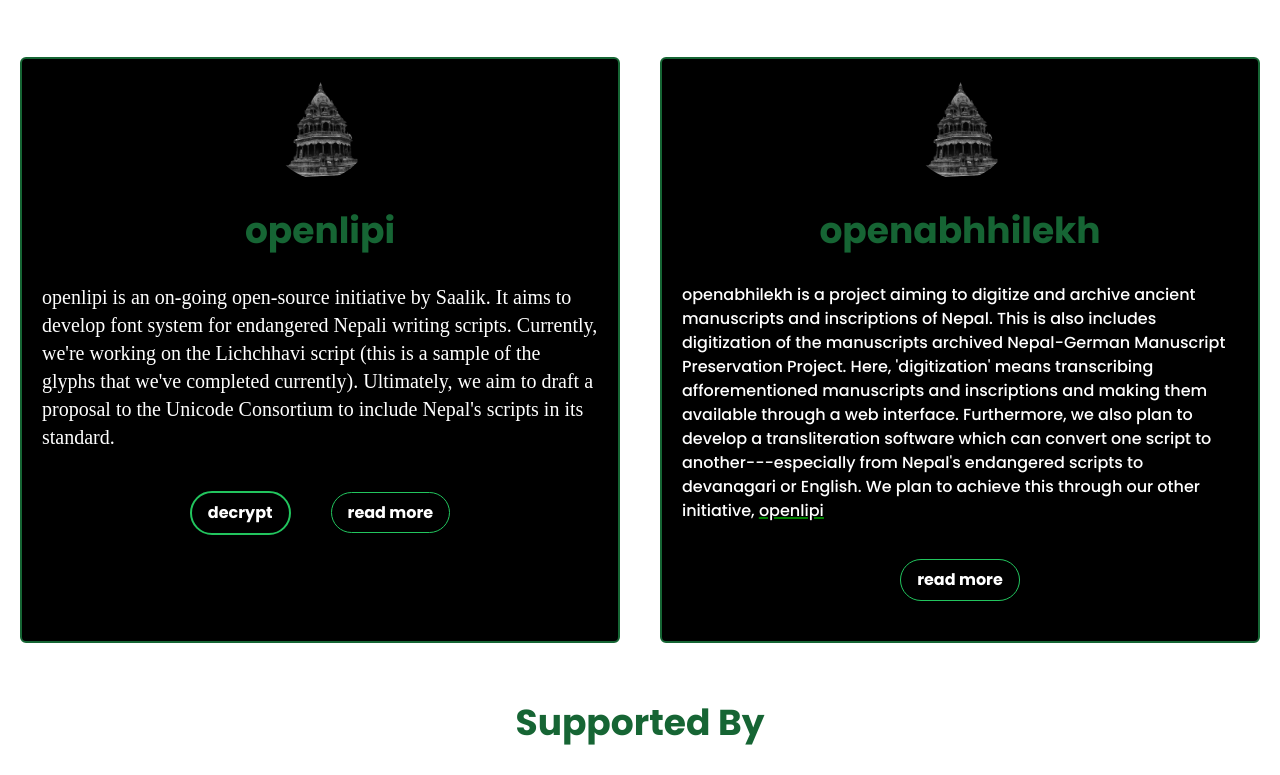
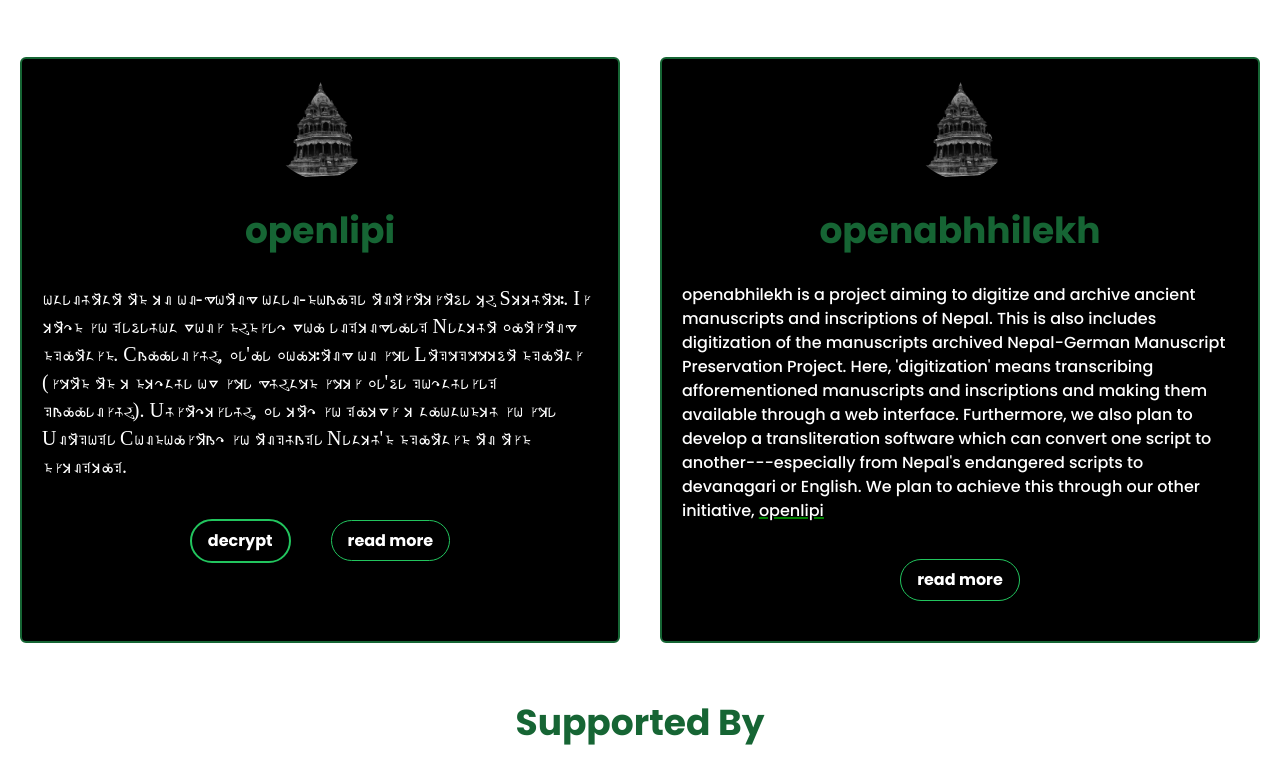
Before and after one commit to opensaalik/saalik-website, a Next.js app: page / in a window 1280 px wide. Shown: the part 2984-3759 px from the top of the page. Built offline with nearby package versions, Linux system fonts and the light colour scheme.

Commit message:
chore: prepare for deployment

```diff
--- a/app/globals.css
+++ b/app/globals.css
@@ -35,10 +35,10 @@ body {
 @layer base {
   @font-face {
     font-family: 'openlipi-lichchhavi';
-    font-style: bold;
-    font-weight: 400;
+    font-style: normal;
+    font-weight: 700;
     font-display: swap;
-    src: url(/fonts/openlipi-lichchhavi-bold) format('ttf');
+    src: url('/fonts/openlipi-lichchhavi-bold.ttf') format('truetype');
   }
 }
 
--- a/app/page.tsx
+++ b/app/page.tsx
@@ -1,8 +1,5 @@
 "use client";
 import Image from "next/image";
-// import vercel from "/public/saalik500.png";
-// import bg from "/public/sculpture.jpg";
-// import Link from "next/link";
 import Navbar from "./Navbar";
 import Button from "./Button";
 import Title from "./Title";
```
